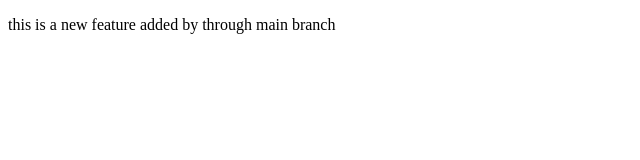
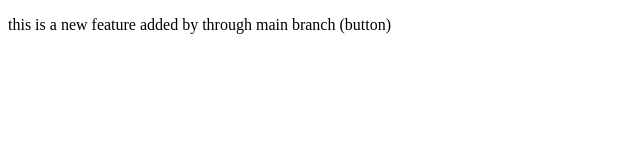
Before and after one commit to sangyapucharankumar/addedlocalrepoforsecondtime, a plain HTML site: page index.html in a window 1280 px wide. Shown: the full height of the page, 0-640 px from the left. Drawn offline with Linux system fonts and the light colour scheme.

Commit message:
file modified to modify line by adding button in html file using feature branch.

```diff
--- a/index.html
+++ b/index.html
@@ -7,7 +7,7 @@
 </head>
 <body>
 
-    <p>this is a new feature added by through main branch</p>
+    <p>this is a new feature added by through main branch (button)</p>
 
 </body>
 </html>
```
